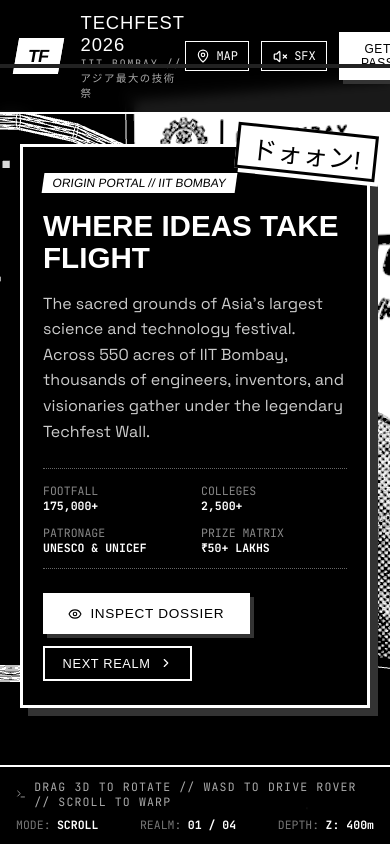
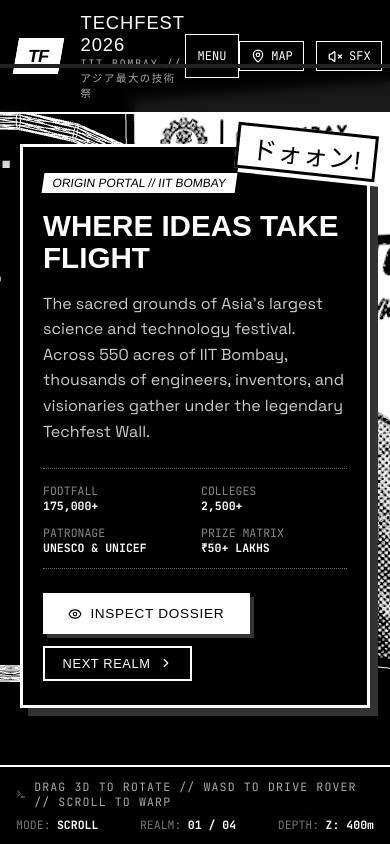
Before and after one commit to mantisdarling/Techfest-IITB-Parallax, a React (Vite) app: page / in a window 390 px wide. Shown: the top 844 px of the page. Built offline with nearby package versions, Linux system fonts and the light colour scheme; a web font is replaced by a local one.

Commit message:
feat: add compact mobile navigation menu

```diff
--- a/src/App.css
+++ b/src/App.css
@@ -118,6 +118,53 @@
   background-color: var(--paper-white);
   color: var(--ink-black);
   font-weight: 700;
+}
+
+.mobile-nav {
+  display: none;
+  position: relative;
+}
+
+.mobile-nav-toggle {
+  min-height: 44px;
+  padding: 0.5rem 0.75rem;
+  border: 1.5px solid var(--paper-white);
+  background: #000000;
+  color: var(--paper-white);
+  font-family: var(--font-mono);
+  font-size: 0.75rem;
+  cursor: pointer;
+}
+
+.mobile-nav-panel {
+  position: absolute;
+  top: calc(100% + 0.75rem);
+  right: 0;
+  width: min(320px, calc(100vw - 2rem));
+  padding: 1rem;
+  display: grid;
+  gap: 0.75rem;
+  background: #000000;
+  border: 2px solid var(--paper-white);
+  box-shadow: 6px 6px 0 #333333;
+  z-index: 60;
+}
+
+.mobile-nav-label {
+  color: #888888;
+  font-family: var(--font-mono);
+  font-size: 0.65rem;
+  letter-spacing: 0.12em;
+}
+
+.mobile-nav-grid {
+  display: grid;
+  grid-template-columns: repeat(2, minmax(0, 1fr));
+  gap: 0.5rem;
+}
+
+.mobile-nav-grid button {
+  min-height: 44px;
 }
 
 /* Action Toggles */
@@ -611,6 +658,10 @@
   .hud-chapters {
     display: none;
   }
+
+  .mobile-nav {
+    display: block;
+  }
 }
 
 @media (max-width: 768px) {
--- a/src/components/HeaderHud.tsx
+++ b/src/components/HeaderHud.tsx
@@ -1,6 +1,7 @@
 import { ChevronRight, MapPin, Volume2, VolumeX } from 'lucide-react';
 import { REALM_DATA } from '../data/realms';
 import type { CameraMode } from '../types';
+import MobileNav from './MobileNav';
 
 interface Props {
   activeRealmIndex: number;
@@ -67,6 +68,13 @@ export default function HeaderHud({
         ))}
       </div>
 
+      <MobileNav
+        activeRealmIndex={activeRealmIndex}
+        cameraMode={cameraMode}
+        onWarp={onWarp}
+        onCameraModeChange={onCameraModeChange}
+      />
+
       <div className="hud-controls">
         <button
           type="button"
--- /dev/null
+++ b/src/components/MobileNav.tsx
@@ -0,0 +1,102 @@
+import { useEffect, useRef, useState } from 'react';
+import { REALM_DATA } from '../data/realms';
+import type { CameraMode } from '../types';
+
+const CAMERA_MODES: Array<{ mode: CameraMode; label: string }> = [
+  { mode: 'scroll', label: 'SCROLL 3D' },
+  { mode: 'cockpit', label: 'COCKPIT' },
+  { mode: 'fpv', label: 'FPV DRONE' },
+  { mode: 'orbit', label: '360° ORBIT' },
+];
+
+interface Props {
+  activeRealmIndex: number;
+  cameraMode: CameraMode;
+  onWarp: (index: number) => void;
+  onCameraModeChange: (mode: CameraMode) => void;
+}
+
+export default function MobileNav({
+  activeRealmIndex,
+  cameraMode,
+  onWarp,
+  onCameraModeChange,
+}: Props) {
+  const [open, setOpen] = useState(false);
+  const rootRef = useRef<HTMLDivElement>(null);
+  const toggleRef = useRef<HTMLButtonElement>(null);
+  const panelRef = useRef<HTMLDivElement>(null);
+
+  useEffect(() => {
+    if (!open) return;
+    panelRef.current?.querySelector<HTMLButtonElement>('button')?.focus();
+    const onPointerDown = (event: PointerEvent) => {
+      if (!rootRef.current?.contains(event.target as Node)) setOpen(false);
+    };
+    const onKeyDown = (event: KeyboardEvent) => {
+      if (event.key !== 'Escape') return;
+      setOpen(false);
+      toggleRef.current?.focus();
+    };
+    document.addEventListener('pointerdown', onPointerDown);
+    window.addEventListener('keydown', onKeyDown);
+    return () => {
+      document.removeEventListener('pointerdown', onPointerDown);
+      window.removeEventListener('keydown', onKeyDown);
+    };
+  }, [open]);
+
+  return (
+    <div className="mobile-nav" ref={rootRef}>
+      <button
+        ref={toggleRef}
+        type="button"
+        className="mobile-nav-toggle"
+        aria-label="Open navigation menu"
+        aria-expanded={open}
+        aria-controls="mobile-navigation-panel"
+        onClick={() => setOpen((value) => !value)}
+      >
+        MENU
+      </button>
+      {open && (
+        <div id="mobile-navigation-panel" className="mobile-nav-panel" ref={panelRef}>
+          <span className="mobile-nav-label">REALMS</span>
+          <div className="mobile-nav-grid">
+            {REALM_DATA.map((realm, index) => (
+              <button
+                key={realm.id}
+                type="button"
+                className={`chapter-pill ${activeRealmIndex === index ? 'active' : ''}`}
+                aria-current={activeRealmIndex === index ? 'page' : undefined}
+                onClick={() => {
+                  onWarp(index);
+                  setOpen(false);
+                }}
+              >
+                {realm.num} // {realm.kanji}
+              </button>
+            ))}
+          </div>
+          <span className="mobile-nav-label">CAMERA MODES</span>
+          <div className="mobile-nav-grid">
+            {CAMERA_MODES.map(({ mode, label }) => (
+              <button
+                key={mode}
+                type="button"
+                className={`cam-btn ${cameraMode === mode ? 'active' : ''}`}
+                aria-pressed={cameraMode === mode}
+                onClick={() => {
+                  onCameraModeChange(mode);
+                  setOpen(false);
+                }}
+              >
+                {label}
+              </button>
+            ))}
+          </div>
+        </div>
+      )}
+    </div>
+  );
+}
```
Also changed, not shown: 1 other file (tests, documents, lock files or other folders).
